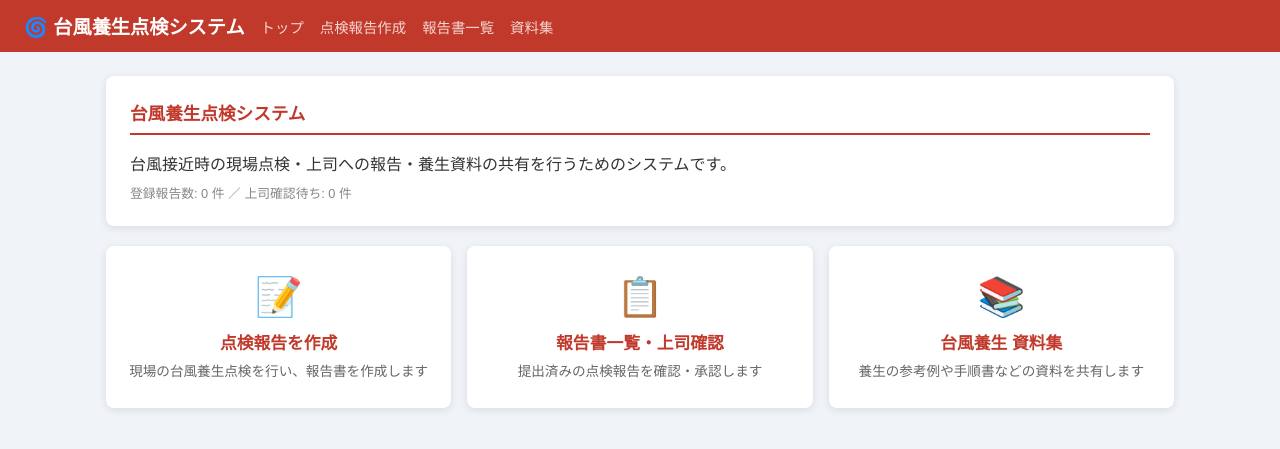
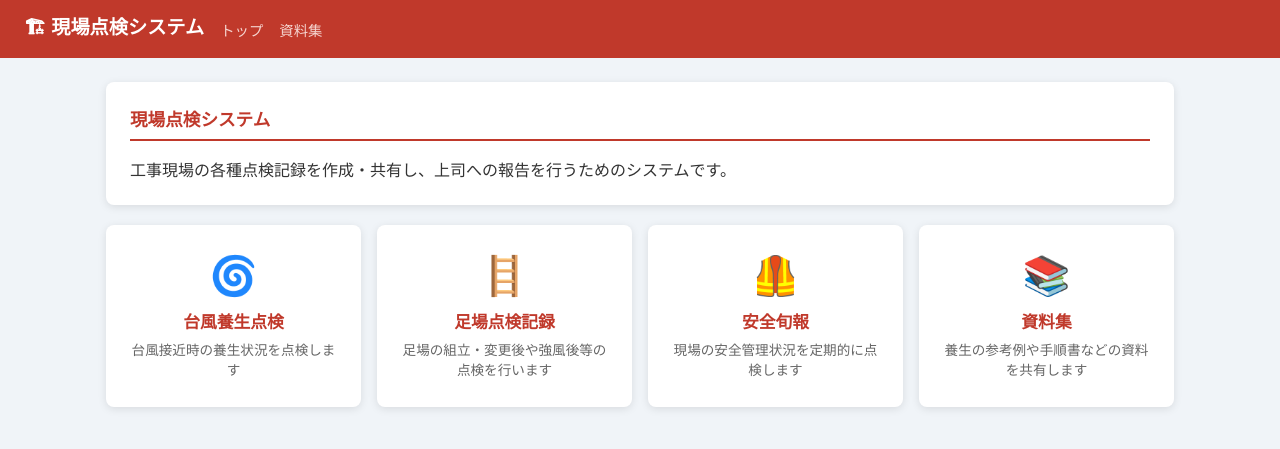
Before and after one commit to RYOSUKE-EMA/typhoon-inspection-app, a Flask app: page / in a window 1280 px wide. Shown: the top 449 px of the page. Run offline with Flask 3, Linux system fonts and the light colour scheme; data that the repository does not hold is empty; some libraries are stand-ins or nearby versions.

Commit message:
feat: add scaffold inspection and safety patrol report types
Generalize report flow with category-based checklists and a home page
linking to typhoon, scaffold, and safety patrol inspections.

```diff
--- a/app.py
+++ b/app.py
@@ -20,29 +20,85 @@ app = Flask(__name__)
 
 SQLITE_PATH = os.path.join(os.path.dirname(__file__), "typhoon.db")
 
-# ── 点検項目（一般的な工事現場の台風養生チェック項目） ──────────────
-CHECK_ITEMS = [
-    "足場の補強・控え（ブレース）の設置状況",
-    "足場の養生シート・メッシュシートの撤去または増し締め",
-    "飛散防止ネットの状態確認",
-    "クレーン・移動式クレーンのジブの格納・固定",
-    "建設機械（重機）のアウトリガー固定・転倒防止",
-    "仮設材・資材の固定または屋内・低所への格納",
-    "仮設電気設備（分電盤・ケーブル等）の防水・浸水対策",
-    "排水溝・側溝・釜場・ポンプの点検（詰まり除去・予備電源確認）",
-    "開口部・ピット・マンホール等の蓋・養生確認",
-    "法面・土留めのシート養生、土のう設置状況",
-    "仮囲い・ゲート・出入口の固定確認",
-    "看板・標識・サインボード・旗等の固定または撤去",
-    "高所・足場上の不要物・仮置き資材の撤去",
-    "車両・重機の安全な高台への移動",
-    "照明設備・警報設備（警報サイレン等）の作動確認",
-    "緊急連絡網・避難経路・避難場所の周知確認",
-    "周辺家屋・通行人・歩行者への二次被害防止対策（飛来物等）",
-    "仮設トイレ・休憩所等の固定・転倒防止",
-]
+# ── 点検種別ごとのチェック項目 ──────────────────────────────────────
+INSPECTION_TYPES = {
+    "typhoon": {
+        "label": "台風養生点検",
+        "icon": "🌀",
+        "desc": "台風接近時の養生状況を点検します",
+        "checklist": [
+            "足場の補強・控え（ブレース）の設置状況",
+            "足場の養生シート・メッシュシートの撤去または増し締め",
+            "飛散防止ネットの状態確認",
+            "クレーン・移動式クレーンのジブの格納・固定",
+            "建設機械（重機）のアウトリガー固定・転倒防止",
+            "仮設材・資材の固定または屋内・低所への格納",
+            "仮設電気設備（分電盤・ケーブル等）の防水・浸水対策",
+            "排水溝・側溝・釜場・ポンプの点検（詰まり除去・予備電源確認）",
+            "開口部・ピット・マンホール等の蓋・養生確認",
+            "法面・土留めのシート養生、土のう設置状況",
+            "仮囲い・ゲート・出入口の固定確認",
+            "看板・標識・サインボード・旗等の固定または撤去",
+            "高所・足場上の不要物・仮置き資材の撤去",
+            "車両・重機の安全な高台への移動",
+            "照明設備・警報設備（警報サイレン等）の作動確認",
+            "緊急連絡網・避難経路・避難場所の周知確認",
+            "周辺家屋・通行人・歩行者への二次被害防止対策（飛来物等）",
+            "仮設トイレ・休憩所等の固定・転倒防止",
+        ],
+    },
+    "scaffold": {
+        "label": "足場点検記録",
+        "icon": "🪜",
+        "desc": "足場の組立・変更後や強風後等の点検を行います",
+        "checklist": [
+            "脚部の沈下及び滑動の状態",
+            "建地・布・腕木等の緊結部、接続部及び取付部のゆるみの状態",
+            "緊結材及び緊結金具の損傷及び腐食の状態",
+            "手すり及び中さんの取り外し並びに脱落の有無",
+            "幅木等の取付状態及び取り外しの有無",
+            "作業床の幅、床材間の隙間及び床材と建地との隙間の状態",
+            "床材の損傷並びに取付け及び掛渡しの状態",
+            "墜落防止設備（手すり先行・安全ネット等）の設置状況",
+            "壁つなぎ及び控えの取付間隔並びに固定状態",
+            "昇降設備（昇降階段・タラップ等）の設置状況",
+            "積載荷重の表示及び過積載の有無",
+            "防護シート・養生ネットの取付状態",
+            "立入禁止区域の設定及び表示の状況",
+            "照明設備の点灯状況",
+        ],
+    },
+    "safety_patrol": {
+        "label": "安全旬報",
+        "icon": "🦺",
+        "desc": "現場の安全管理状況を定期的に点検します",
+        "checklist": [
+            "整理整頓・通路の確保状況",
+            "保護具（ヘルメット・安全帯・保護メガネ等）の着用状況",
+            "開口部・墜落危険箇所の養生及び表示状況",
+            "足場・仮設物の安全確認",
+            "電気設備・配線・仮設電源の状態",
+            "重機・建設機械の点検及び誘導員配置状況",
+            "火気使用箇所の管理及び消火器の設置状況",
+            "危険物・薬品類の保管及び表示状況",
+            "安全標識・掲示物（朝礼看板等）の設置状況",
+            "KY活動（危険予知活動）の実施状況",
+            "新規入場者教育の実施状況",
+            "熱中症・健康管理対策の実施状況",
+            "周辺住民・通行人への安全配慮（仮囲い・ガードマン等）",
+            "騒音・振動・粉じん対策の状況",
+        ],
+    },
+}
 
 RESULT_OPTIONS = ["－", "対応済", "該当なし"]
+
+
+def get_inspection_type(category):
+    info = INSPECTION_TYPES.get(category)
+    if not info:
+        abort(404)
+    return info
 
 
 # ── DB接続 ───────────────────────────────────────────────────────
@@ -81,6 +137,7 @@ def init_db():
             cur.execute("""
             CREATE TABLE IF NOT EXISTS reports (
                 id SERIAL PRIMARY KEY,
+                category TEXT NOT NULL DEFAULT 'typhoon',
                 project_name TEXT NOT NULL,
                 project_no TEXT,
                 inspect_datetime TEXT NOT NULL,
@@ -91,6 +148,7 @@ def init_db():
                 approved_at TEXT,
                 created_at TEXT NOT NULL
             )""")
+            cur.execute("ALTER TABLE reports ADD COLUMN IF NOT EXISTS category TEXT NOT NULL DEFAULT 'typhoon'")
             cur.execute("""
             CREATE TABLE IF NOT EXISTS report_items (
                 id SERIAL PRIMARY KEY,
@@ -116,6 +174,7 @@ def init_db():
             conn.executescript("""
             CREATE TABLE IF NOT EXISTS reports (
                 id INTEGER PRIMARY KEY AUTOINCREMENT,
+                category TEXT NOT NULL DEFAULT 'typhoon',
                 project_name TEXT NOT NULL,
                 project_no TEXT,
                 inspect_datetime TEXT NOT NULL,
@@ -146,6 +205,9 @@ def init_db():
                 uploaded_at TEXT NOT NULL
             );
             """)
+            cols = [r[1] for r in conn.execute("PRAGMA table_info(reports)").fetchall()]
+            if "category" not in cols:
+                conn.execute("ALTER TABLE reports ADD COLUMN category TEXT NOT NULL DEFAULT 'typhoon'")
     finally:
         conn.close()
 
@@ -163,16 +225,20 @@ def to_bytes(data):
 def index():
     conn = get_db()
     try:
-        pending = fetchone(db_execute(conn, "SELECT COUNT(*) AS c FROM reports WHERE status=?", ("未確認",)))
-        total = fetchone(db_execute(conn, "SELECT COUNT(*) AS c FROM reports"))
+        counts = {}
+        for category in INSPECTION_TYPES:
+            row = fetchone(db_execute(conn, "SELECT COUNT(*) AS c FROM reports WHERE category=? AND status=?", (category, "未確認")))
+            counts[category] = row["c"]
     finally:
         conn.close()
-    return render_template("index.html", pending=pending["c"], total=total["c"])
+    return render_template("index.html", types=INSPECTION_TYPES, counts=counts)
 
 
 # ── 点検報告：新規作成 ───────────────────────────────────────────
-@app.route("/reports/new", methods=["GET", "POST"])
-def new_report():
+@app.route("/reports/<category>/new", methods=["GET", "POST"])
+def new_report(category):
+    info = get_inspection_type(category)
+
     if request.method == "POST":
         f = request.form
         project_name = f.get("project_name", "").strip()
@@ -183,15 +249,15 @@ def new_report():
         conn = get_db()
         try:
             cur = db_execute(conn, """
-                INSERT INTO reports (project_name, project_no, inspect_datetime, inspector, status, created_at)
-                VALUES (?,?,?,?,?,?)
-            """, (project_name, project_no, inspect_datetime, inspector, "未確認", datetime.now().isoformat(timespec="seconds")))
+                INSERT INTO reports (category, project_name, project_no, inspect_datetime, inspector, status, created_at)
+                VALUES (?,?,?,?,?,?,?)
+            """, (category, project_name, project_no, inspect_datetime, inspector, "未確認", datetime.now().isoformat(timespec="seconds")))
             if USE_PG:
                 report_id = fetchone(db_execute(conn, "SELECT lastval() AS id"))["id"]
             else:
                 report_id = cur.lastrowid
 
-            for i, item_name in enumerate(CHECK_ITEMS):
+            for i, item_name in enumerate(info["checklist"]):
                 result = f.get(f"result_{i}", "－")
                 note = f.get(f"note_{i}", "").strip()
                 db_execute(conn, """
@@ -201,46 +267,49 @@ def new_report():
             conn.commit()
         finally:
             conn.close()
-        return redirect(url_for("report_detail", report_id=report_id))
+        return redirect(url_for("report_detail", category=category, report_id=report_id))
 
     now = datetime.now().strftime("%Y-%m-%dT%H:%M")
-    return render_template("new_report.html", items=CHECK_ITEMS, options=RESULT_OPTIONS, now=now)
+    return render_template("new_report.html", category=category, info=info, options=RESULT_OPTIONS, now=now)
 
 
 # ── 点検報告：一覧 ───────────────────────────────────────────────
-@app.route("/reports")
-def reports_list():
+@app.route("/reports/<category>")
+def reports_list(category):
+    info = get_inspection_type(category)
     conn = get_db()
     try:
-        reports = fetchall(db_execute(conn, "SELECT * FROM reports ORDER BY id DESC"))
+        reports = fetchall(db_execute(conn, "SELECT * FROM reports WHERE category=? ORDER BY id DESC", (category,)))
     finally:
         conn.close()
-    return render_template("reports.html", reports=reports)
+    return render_template("reports.html", category=category, info=info, reports=reports)
 
 
 # ── 点検報告：詳細・上司確認 ──────────────────────────────────────
-@app.route("/reports/<int:report_id>")
-def report_detail(report_id):
+@app.route("/reports/<category>/<int:report_id>")
+def report_detail(category, report_id):
+    info = get_inspection_type(category)
     conn = get_db()
     try:
-        report = fetchone(db_execute(conn, "SELECT * FROM reports WHERE id=?", (report_id,)))
+        report = fetchone(db_execute(conn, "SELECT * FROM reports WHERE id=? AND category=?", (report_id, category)))
         if not report:
             abort(404)
         items = fetchall(db_execute(conn, "SELECT * FROM report_items WHERE report_id=? ORDER BY sort_order", (report_id,)))
     finally:
         conn.close()
-    return render_template("report_detail.html", report=report, items=items)
+    return render_template("report_detail.html", category=category, info=info, report=report, items=items)
 
 
-@app.route("/reports/<int:report_id>/approve", methods=["POST"])
-def approve_report(report_id):
+@app.route("/reports/<category>/<int:report_id>/approve", methods=["POST"])
+def approve_report(category, report_id):
+    get_inspection_type(category)
     f = request.form
     approver_name = f.get("approver_name", "").strip()
     approver_comment = f.get("approver_comment", "").strip()
 
     conn = get_db()
     try:
-        report = fetchone(db_execute(conn, "SELECT * FROM reports WHERE id=?", (report_id,)))
+        report = fetchone(db_execute(conn, "SELECT * FROM reports WHERE id=? AND category=?", (report_id, category)))
         if not report:
             abort(404)
         db_execute(conn, """
@@ -250,7 +319,7 @@ def approve_report(report_id):
         conn.commit()
     finally:
         conn.close()
-    return redirect(url_for("report_detail", report_id=report_id))
+    return redirect(url_for("report_detail", category=category, report_id=report_id))
 
 
 # ── 資料集 ───────────────────────────────────────────────────────
@@ -321,7 +390,7 @@ init_db()
 
 if __name__ == "__main__":
     print("=" * 50)
-    print("  台風養生点検アプリ 起動中")
+    print("  現場点検システム 起動中")
     print("  ブラウザで http://localhost:5000 を開いてください")
     print("=" * 50)
     app.run(host="0.0.0.0", port=5000, debug=False)
--- a/templates/base.html
+++ b/templates/base.html
@@ -3,7 +3,7 @@
 <head>
 <meta charset="UTF-8">
 <meta name="viewport" content="width=device-width, initial-scale=1">
-<title>台風養生点検システム</title>
+<title>現場点検システム</title>
 <style>
   * { box-sizing: border-box; margin: 0; padding: 0; }
   body { font-family: "Meiryo", "メイリオ", sans-serif; background: #f0f4f8; color: #333; }
@@ -38,11 +38,12 @@
   .badge-pending { background: #d35400; }
   .badge-done { background: #1e8449; }
   .menu-grid { display: grid; grid-template-columns: repeat(auto-fit, minmax(220px, 1fr)); gap: 16px; }
-  .menu-card { display: block; background: white; border-radius: 8px; box-shadow: 0 2px 8px rgba(0,0,0,0.1); padding: 28px 20px; text-align: center; text-decoration: none; color: #333; transition: transform 0.1s; }
+  .menu-card { display: block; background: white; border-radius: 8px; box-shadow: 0 2px 8px rgba(0,0,0,0.1); padding: 28px 20px; text-align: center; text-decoration: none; color: #333; transition: transform 0.1s; position: relative; }
   .menu-card:hover { transform: translateY(-3px); box-shadow: 0 4px 14px rgba(0,0,0,0.15); }
   .menu-card .icon { font-size: 2.4rem; display: block; margin-bottom: 10px; }
   .menu-card .title { font-size: 1.05rem; font-weight: bold; color: #c0392b; }
   .menu-card .desc { font-size: 0.85rem; color: #666; margin-top: 6px; }
+  .menu-card .pending-badge { position: absolute; top: 10px; right: 10px; }
   label { display: block; font-size: 0.85rem; color: #555; margin-bottom: 4px; }
   .form-row { margin-bottom: 14px; }
   .item-table th, .item-table td { text-align: left; }
@@ -54,10 +55,8 @@
 </head>
 <body>
 <header>
-  <h1>🌀 台風養生点検システム</h1>
+  <h1>🏗 現場点検システム</h1>
   <a href="{{ url_for('index') }}">トップ</a>
-  <a href="{{ url_for('new_report') }}">点検報告作成</a>
-  <a href="{{ url_for('reports_list') }}">報告書一覧</a>
   <a href="{{ url_for('resources_list') }}">資料集</a>
 </header>
 <div class="container">
--- a/templates/index.html
+++ b/templates/index.html
@@ -1,25 +1,24 @@
 {% extends "base.html" %}
 {% block content %}
 <div class="card">
-  <h2>台風養生点検システム</h2>
-  <p>台風接近時の現場点検・上司への報告・養生資料の共有を行うためのシステムです。</p>
-  <p class="footer-note">登録報告数: {{ total }} 件 ／ 上司確認待ち: {{ pending }} 件</p>
+  <h2>現場点検システム</h2>
+  <p>工事現場の各種点検記録を作成・共有し、上司への報告を行うためのシステムです。</p>
 </div>
 
 <div class="menu-grid">
-  <a class="menu-card" href="{{ url_for('new_report') }}">
-    <span class="icon">📝</span>
-    <div class="title">点検報告を作成</div>
-    <div class="desc">現場の台風養生点検を行い、報告書を作成します</div>
+  {% for key, info in types.items() %}
+  <a class="menu-card" href="{{ url_for('reports_list', category=key) }}">
+    {% if counts[key] > 0 %}
+    <span class="badge badge-pending pending-badge">確認待ち {{ counts[key] }}</span>
+    {% endif %}
+    <span class="icon">{{ info.icon }}</span>
+    <div class="title">{{ info.label }}</div>
+    <div class="desc">{{ info.desc }}</div>
   </a>
-  <a class="menu-card" href="{{ url_for('reports_list') }}">
-    <span class="icon">📋</span>
-    <div class="title">報告書一覧・上司確認</div>
-    <div class="desc">提出済みの点検報告を確認・承認します</div>
-  </a>
+  {% endfor %}
   <a class="menu-card" href="{{ url_for('resources_list') }}">
     <span class="icon">📚</span>
-    <div class="title">台風養生 資料集</div>
+    <div class="title">資料集</div>
     <div class="desc">養生の参考例や手順書などの資料を共有します</div>
   </a>
 </div>
--- a/templates/new_report.html
+++ b/templates/new_report.html
@@ -1,7 +1,7 @@
 {% extends "base.html" %}
 {% block content %}
 <div class="card">
-  <h2>台風養生 点検報告（新規作成）</h2>
+  <h2>{{ info.icon }} {{ info.label }}（新規作成）</h2>
   <form method="post">
     <div class="flex">
       <div class="form-row" style="flex:2; min-width:220px;">
@@ -30,7 +30,7 @@
         <tr><th style="width:40px;">No</th><th>点検項目</th><th style="width:130px;">点検結果</th><th>備考</th></tr>
       </thead>
       <tbody>
-        {% for item in items %}
+        {% for item in info.checklist %}
         <tr>
           <td class="no">{{ loop.index }}</td>
           <td>{{ item }}</td>
@@ -49,7 +49,7 @@
 
     <div class="flex" style="margin-top:20px;">
       <button type="submit" class="btn btn-primary">報告書を提出</button>
-      <a href="{{ url_for('index') }}" class="btn btn-secondary">キャンセル</a>
+      <a href="{{ url_for('reports_list', category=category) }}" class="btn btn-secondary">キャンセル</a>
     </div>
   </form>
 </div>
--- a/templates/report_detail.html
+++ b/templates/report_detail.html
@@ -1,7 +1,7 @@
 {% extends "base.html" %}
 {% block content %}
 <div class="card">
-  <h2>点検報告書 詳細</h2>
+  <h2>{{ info.icon }} {{ info.label }} 詳細</h2>
   <table style="margin-bottom:20px;">
     <tr><th style="width:160px;">工事名</th><td>{{ report.project_name }}</td></tr>
     <tr><th>工事ナンバー</th><td>{{ report.project_no }}</td></tr>
@@ -43,7 +43,7 @@
       <tr><th>コメント</th><td>{{ report.approver_comment or "" }}</td></tr>
     </table>
   {% else %}
-    <form method="post" action="{{ url_for('approve_report', report_id=report.id) }}">
+    <form method="post" action="{{ url_for('approve_report', category=category, report_id=report.id) }}">
       <div class="form-row">
         <label>確認者名</label>
         <input type="text" name="approver_name" required>
@@ -57,5 +57,5 @@
   {% endif %}
 </div>
 
-<a href="{{ url_for('reports_list') }}" class="btn btn-secondary">一覧に戻る</a>
+<a href="{{ url_for('reports_list', category=category) }}" class="btn btn-secondary">一覧に戻る</a>
 {% endblock %}
```
Also changed, not shown: templates/reports.html (+6 -2 lines).
